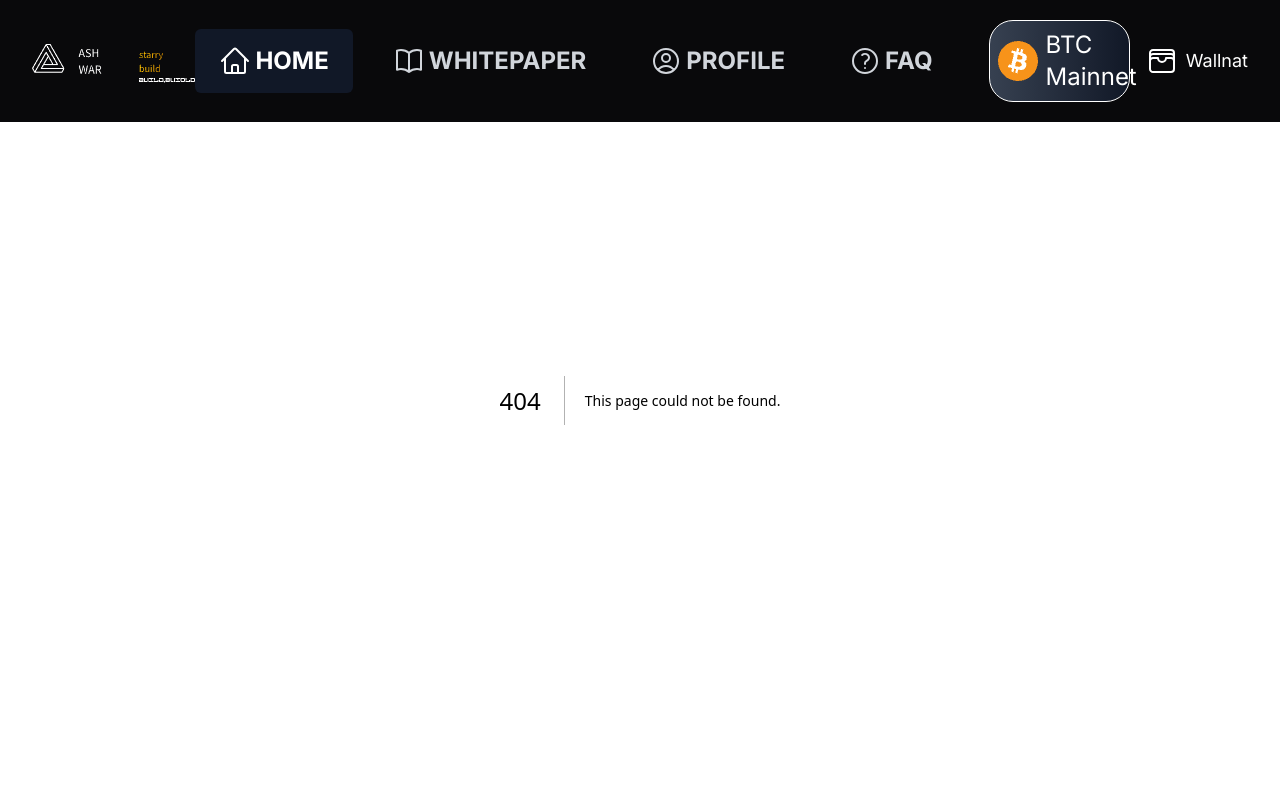
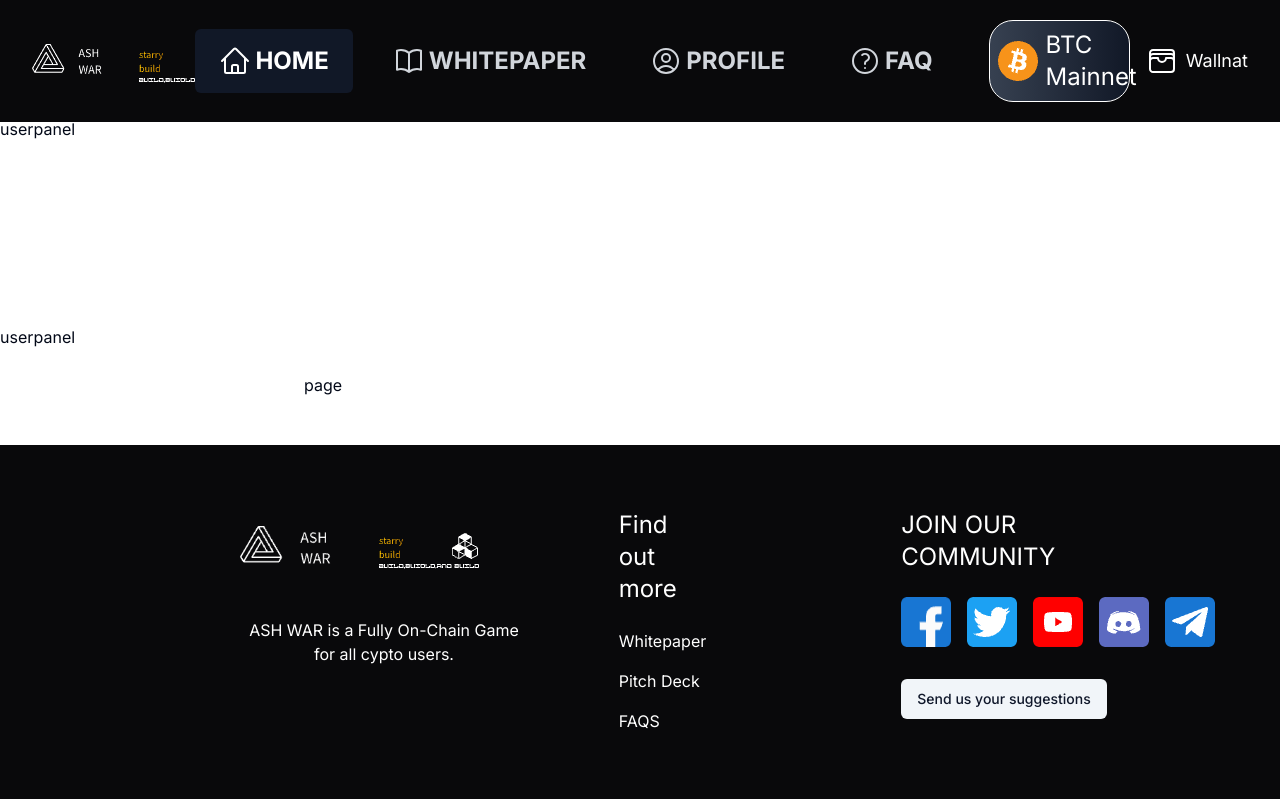
Before and after one commit to abcolin/ashwar, a Next.js app: page /profile in a window 1280 px wide. Before the commit this address had no page. Shown: the top 800 px of the page. Built offline with nearby package versions, Linux system fonts and the light colour scheme.

Commit message:
wip(profile): layout html

```diff
--- a/app/layout.tsx
+++ b/app/layout.tsx
@@ -14,7 +14,7 @@ const fontSans = FontSans({
 })
 
 export const metadata: Metadata = {
-  title: "Create Next App",
+  title: "Ash War",
   description: "Generated by create next app",
 };
 
@@ -33,9 +33,11 @@ export default async function RootLayout({
           fontSans.variable
         )}
       >
-        <PageHeader />
-        {children}
-        <PageFooter />
+        <div className="min-h-screen pt-[117px]">
+          <PageHeader />
+          {children}
+          <PageFooter />
+        </div>
       </body>
     </html>
   );
--- a/app/page.tsx
+++ b/app/page.tsx
@@ -7,14 +7,12 @@ import TeamSections from '@/components/home/team-sections'
 
 export default function Home() {
   return (
-    <main className="flex min-h-screen flex- pt-[117px]">
-      <div className="w-full min-h-full">
-        <HeaderSections />
-        <IntroduceSections />
-        <ProductSections />
-        <TimelineSections />
-        <TeamSections />
-      </div>
+    <main className="w-full min-h-full">
+      <HeaderSections />
+      <IntroduceSections />
+      <ProductSections />
+      <TimelineSections />
+      <TeamSections />
     </main>
   )
 }
--- /dev/null
+++ b/app/profile/layout.tsx
@@ -0,0 +1,17 @@
+import NavPanel from '@/components/profile/nav-panel';
+import UserPanel from '@/components/profile/user-panel';
+
+
+export default function Layout({ children }: { children: React.ReactNode }) {
+  return (
+    <div className='min-h-full'>
+      <NavPanel />
+      <div className="flex flex-col md:flex-row md:overflow-hidden">
+        <div className="w-full flex-none md:w-64">
+          <UserPanel />
+        </div>
+        <div className="flex-grow p-6 md:overflow-y-auto md:p-12">{children}</div>
+      </div>
+    </div>
+  );
+}
--- /dev/null
+++ b/app/profile/page.tsx
@@ -0,0 +1,5 @@
+export default function Page() {
+  return (
+    <div>page</div>
+  )
+}
--- /dev/null
+++ b/components/profile/nav-panel.tsx
@@ -0,0 +1,5 @@
+export default function UserPanel() {
+  return (
+    <div className="h-52">userpanel</div>
+  )
+}
--- /dev/null
+++ b/components/profile/user-panel.tsx
@@ -0,0 +1,5 @@
+export default function UserPanel() {
+  return (
+    <div>userpanel</div>
+  )
+}
```
